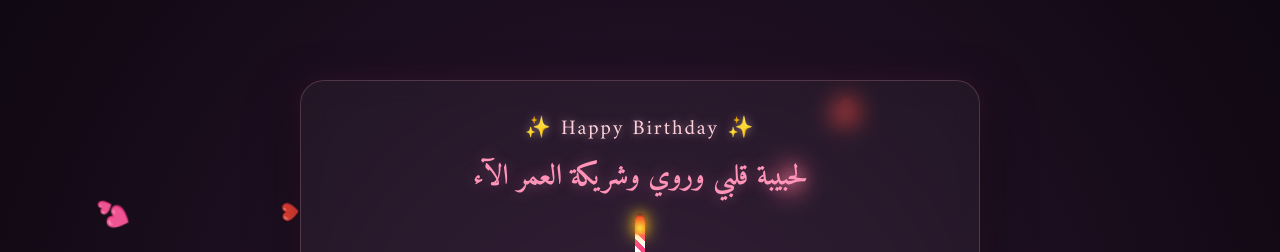
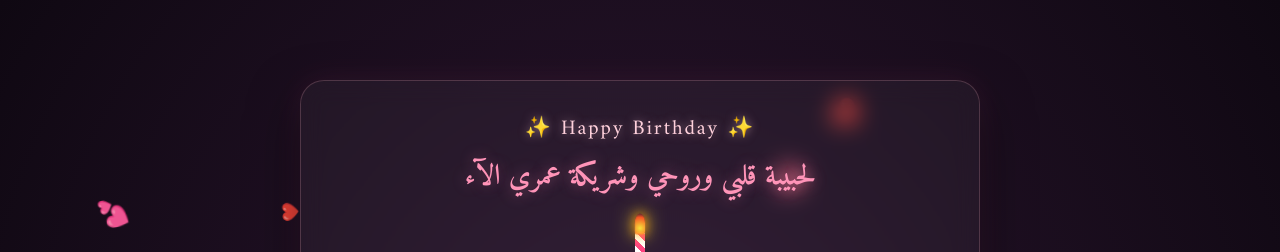
Before and after one commit to IT-lab3/Birthday-Surprise, a plain HTML site: page index.html in a window 1280 px wide. Shown: the top 252 px of the page. Drawn offline with nearby package versions, Linux system fonts and the light colour scheme.

Commit message:
Aktualisieren von index.html

```diff
--- a/index.html
+++ b/index.html
@@ -286,7 +286,7 @@
 
     <div class="container">
         <div class="hb-banner">✨ Happy Birthday ✨</div>
-        <div class="title">لحبيبة قلبي وروي وشريكة العمر الآء</div>
+        <div class="title">لحبيبة قلبي وروحي وشريكة عمري الآء</div>
 
         <div class="cake-container" id="cake" title="انقري لتطفي الشمعة!">
             <div class="plate"></div>
```
